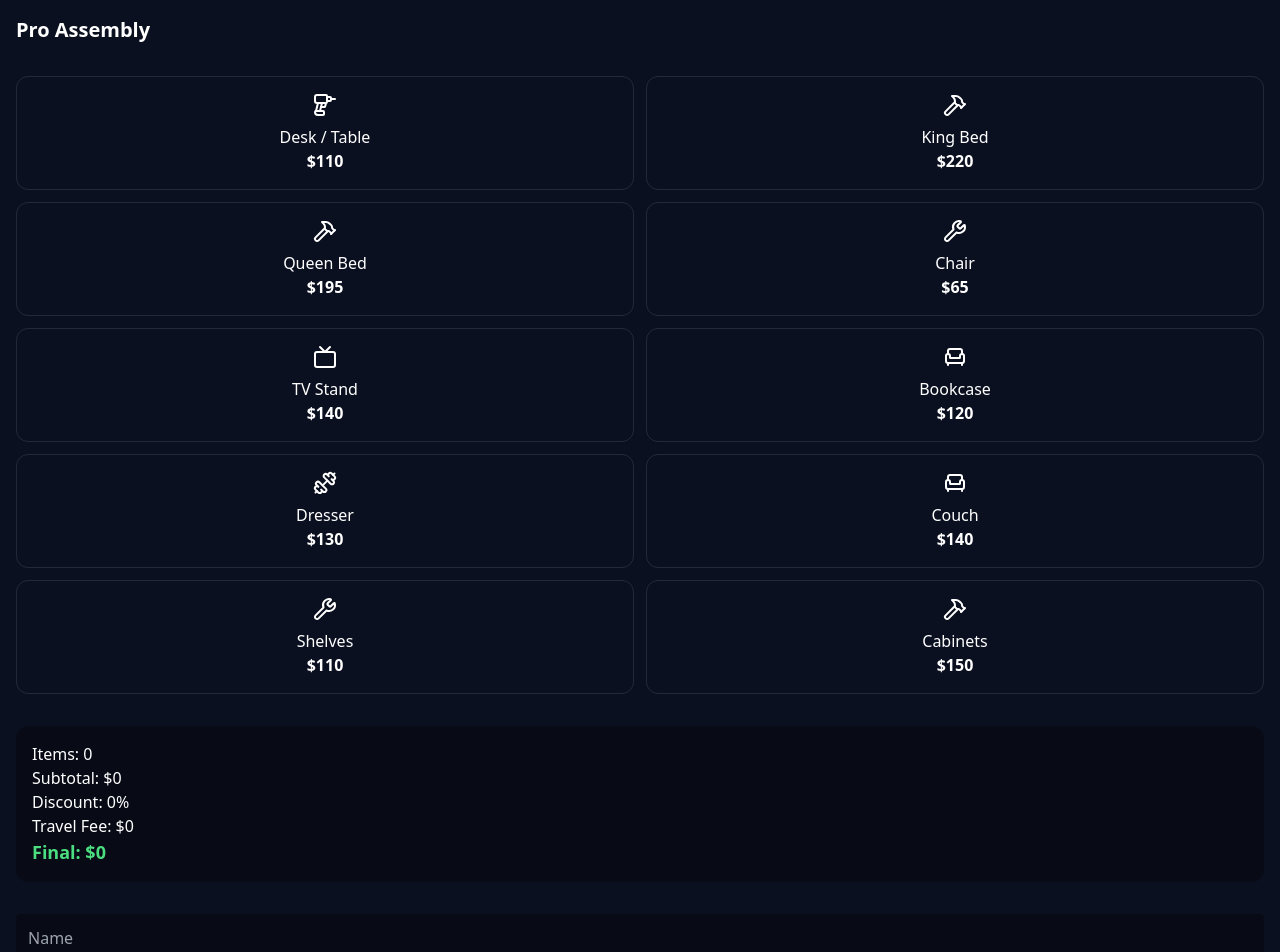
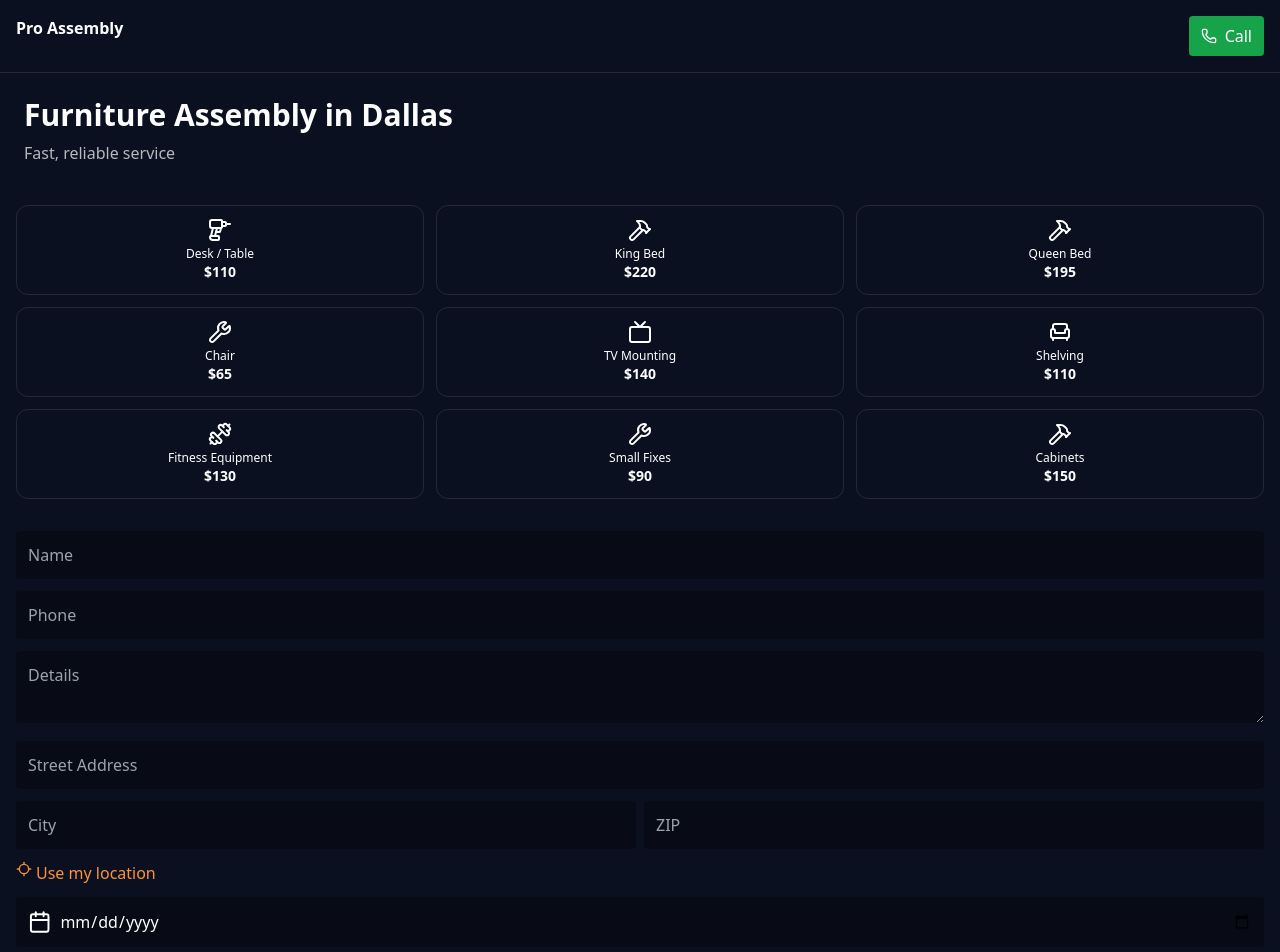
Before and after one commit to oceanasrat/Pro-assembly, a React (Vite) app: page / in a window 1280 px wide. Shown: the top 952 px of the page. Built offline with nearby package versions, Linux system fonts and the light colour scheme.

Commit message:
Refactor Preview component for service selection

```diff
--- a/src/Preview.jsx
+++ b/src/Preview.jsx
@@ -14,62 +14,39 @@ export default function Preview() {
     city: "",
     zip: "",
     date: "",
+    time: "",
     contactMethod: "whatsapp"
   });
 
-  const [selectedServices, setSelectedServices] = useState([]);
+  const [selected, setSelected] = useState(null);
+  const [qty, setQty] = useState(1);
   const [submitted, setSubmitted] = useState(false);
 
-  const services = [
+  const tools = [
     { icon: Drill, label: "Desk / Table", price: 110 },
     { icon: Hammer, label: "King Bed", price: 220 },
     { icon: Hammer, label: "Queen Bed", price: 195 },
     { icon: Wrench, label: "Chair", price: 65 },
-    { icon: Tv, label: "TV Stand", price: 140 },
-    { icon: Armchair, label: "Bookcase", price: 120 },
-    { icon: Dumbbell, label: "Dresser", price: 130 },
-    { icon: Armchair, label: "Couch", price: 140 },
-    { icon: Wrench, label: "Shelves", price: 110 },
+    { icon: Tv, label: "TV Mounting", price: 140 },
+    { icon: Armchair, label: "Shelving", price: 110 },
+    { icon: Dumbbell, label: "Fitness Equipment", price: 130 },
+    { icon: Wrench, label: "Small Fixes", price: 90 },
     { icon: Hammer, label: "Cabinets", price: 150 },
   ];
 
-  const toggleService = (service) => {
-    const exists = selectedServices.find(s => s.label === service.label);
-
-    if (exists) {
-      setSelectedServices(selectedServices.filter(s => s.label !== service.label));
-    } else {
-      setSelectedServices([...selectedServices, { ...service, qty: 1 }]);
-    }
-  };
-
-  const updateQty = (label, qty) => {
-    setSelectedServices(prev =>
-      prev.map(s =>
-        s.label === label ? { ...s, qty: Math.max(1, qty) } : s
-      )
-    );
-  };
-
-  const total = selectedServices.reduce(
-    (sum, s) => sum + s.price * s.qty,
-    0
-  );
-
-  const itemCount = selectedServices.reduce(
-    (sum, s) => sum + s.qty,
-    0
-  );
+  // 💰 Pricing
+  const baseTotal = selected ? selected.price * qty : 0;
 
   let discount = 0;
-  if (itemCount >= 4) discount = 0.15;
-  else if (itemCount >= 2) discount = 0.10;
+  if (qty >= 3) discount = 0.15;
+  else if (qty >= 2) discount = 0.10;
 
-  const discountedTotal = Math.round(total * (1 - discount));
+  const discounted = Math.round(baseTotal * (1 - discount));
 
+  // 🚗 Travel fee (simple + lower)
   const getTravelFee = (zip) => {
-    if (!zip) return 0;
     const z = parseInt(zip);
+    if (!z) return 0;
 
     if (z >= 75000 && z <= 75399) return 0;
     if (z >= 75400 && z <= 75999) return 15;
@@ -79,7 +56,7 @@ export default function Preview() {
   };
 
   const travelFee = getTravelFee(form.zip);
-  const finalTotal = discountedTotal + travelFee;
+  const finalTotal = discounted + travelFee;
 
   const handleLocation = () => {
     if (!navigator.geolocation) return;
@@ -97,30 +74,28 @@ export default function Preview() {
   const handleSubmit = (e) => {
     e.preventDefault();
 
-    const servicesList = selectedServices
-      .map(s => `${s.label} x${s.qty} - $${s.price * s.qty}`)
-      .join("\n");
-
     const message = `New Booking Request:
 Name: ${form.name}
 Phone: ${form.phone}
 
-Services:
-${servicesList}
+Service: ${selected?.label}
+Quantity: ${qty}
 
-Items: ${itemCount}
-Subtotal: $${total}
+Subtotal: $${baseTotal}
 Discount: ${discount * 100}%
-After Discount: $${discountedTotal}
+After Discount: $${discounted}
 Travel Fee: $${travelFee}
 
 Final Total: $${finalTotal}
+
+Details: ${form.details}
 
 Address:
 ${form.address}
 ${form.city}, ${form.zip}
 
 Date: ${form.date}
+Time: ${form.time}
 `;
 
     window.open(`https://wa.me/12142519820?text=${encodeURIComponent(message)}`, "_blank");
@@ -129,55 +104,69 @@ Date: ${form.date}
   };
 
   return (
-    <div className="bg-[#0B1020] text-white min-h-screen">
+    <div className="min-h-[80vh] bg-[#0B1020] text-white">
 
-      <div className="p-4 text-xl font-bold">Pro Assembly</div>
+      {/* Header */}
+      <header className="flex justify-between p-4 border-b border-white/10">
+        <div className="font-bold">Pro Assembly</div>
+        <a href="tel:+12142519820" className="bg-green-600 px-3 py-2 rounded flex items-center gap-2">
+          <Phone className="w-4 h-4" /> Call
+        </a>
+      </header>
+
+      {/* Hero */}
+      <div className="p-6">
+        <h1 className="text-3xl font-bold">Furniture Assembly in Dallas</h1>
+        <p className="opacity-70 mt-2">Fast, reliable service</p>
+      </div>
 
       {/* Services */}
-      <div className="grid grid-cols-2 gap-3 p-4">
-        {services.map((s) => {
-          const selected = selectedServices.find(x => x.label === s.label);
-
-          return (
+      <div className="grid grid-cols-3 gap-3 p-4">
+        {tools.map((t) => (
           <div
-              key={s.label}
-              onClick={() => toggleService(s)}
-              className={`p-4 rounded-xl border text-center cursor-pointer ${
-                selected ? "bg-orange-500" : "border-white/10"
+            key={t.label}
+            onClick={() => {
+              setSelected(t);
+              setQty(1);
+            }}
+            className={`p-3 rounded-xl text-center cursor-pointer border ${
+              selected?.label === t.label
+                ? "bg-orange-500"
+                : "border-white/10"
             }`}
           >
-              <s.icon className="mx-auto mb-2" />
-              <div>{s.label}</div>
-              <div className="font-bold">${s.price}</div>
-            </div>
-          );
-        })}
-      </div>
-
-      {/* Quantity */}
-      <div className="px-4 space-y-2">
-        {selectedServices.map((s) => (
-          <div key={s.label} className="flex justify-between items-center bg-black/30 p-2 rounded">
-            <div>{s.label}</div>
-            <div className="flex gap-2 items-center">
-              <button onClick={() => updateQty(s.label, s.qty - 1)}>-</button>
-              <span>{s.qty}</span>
-              <button onClick={() => updateQty(s.label, s.qty + 1)}>+</button>
-            </div>
+            <t.icon className="mx-auto mb-1" />
+            <div className="text-xs">{t.label}</div>
+            <div className="text-sm font-bold">${t.price}</div>
           </div>
         ))}
       </div>
 
+      {/* Quantity */}
+      {selected && (
+        <div className="px-4">
+          <div className="flex justify-between items-center bg-black/30 p-3 rounded">
+            <span>{selected.label}</span>
+            <div className="flex gap-3 items-center">
+              <button onClick={() => setQty(Math.max(1, qty - 1))}>-</button>
+              <span>{qty}</span>
+              <button onClick={() => setQty(qty + 1)}>+</button>
+            </div>
+          </div>
+        </div>
+      )}
+
       {/* Summary */}
-      <div className="p-4 bg-black/30 m-4 rounded-xl">
-        <div>Items: {itemCount}</div>
-        <div>Subtotal: ${total}</div>
+      {selected && (
+        <div className="p-4 m-4 bg-black/30 rounded">
+          <div>Subtotal: ${baseTotal}</div>
           <div>Discount: {discount * 100}%</div>
           <div>Travel Fee: ${travelFee}</div>
           <div className="text-green-400 font-bold text-lg">
-          Final: ${finalTotal}
+            Total: ${finalTotal}
           </div>
         </div>
+      )}
 
       {/* Form */}
       <form onSubmit={handleSubmit} className="p-4 space-y-3">
@@ -187,6 +176,9 @@ Date: ${form.date}
 
         <input placeholder="Phone" required className="w-full p-3 bg-black/30 rounded"
           onChange={(e) => setForm({ ...form, phone: e.target.value })} />
+
+        <textarea placeholder="Details" className="w-full p-3 bg-black/30 rounded"
+          onChange={(e) => setForm({ ...form, details: e.target.value })} />
 
         <input placeholder="Street Address" required className="w-full p-3 bg-black/30 rounded"
           onChange={(e) => setForm({ ...form, address: e.target.value })} />
@@ -202,8 +194,24 @@ Date: ${form.date}
           <Locate className="w-4 h-4" /> Use my location
         </button>
 
-        <input type="date" required className="w-full p-3 bg-black/30 rounded"
+        <div className="flex items-center gap-2 bg-black/30 p-3 rounded">
+          <Calendar />
+          <input type="date" required className="bg-transparent w-full"
             onChange={(e) => setForm({ ...form, date: e.target.value })} />
+        </div>
+
+        <div className="flex gap-2">
+          {["Morning", "Afternoon", "Evening"].map((t) => (
+            <button type="button" key={t}
+              onClick={() => setForm({ ...form, time: t })}
+              className={`flex-1 p-2 rounded ${
+                form.time === t ? "bg-orange-500" : "bg-black/30"
+              }`}
+            >
+              {t}
+            </button>
+          ))}
+        </div>
 
         <button className="w-full bg-orange-500 p-3 rounded font-bold">
           Submit Booking
```
Lines whose indentation alone changed are shown as unchanged.
